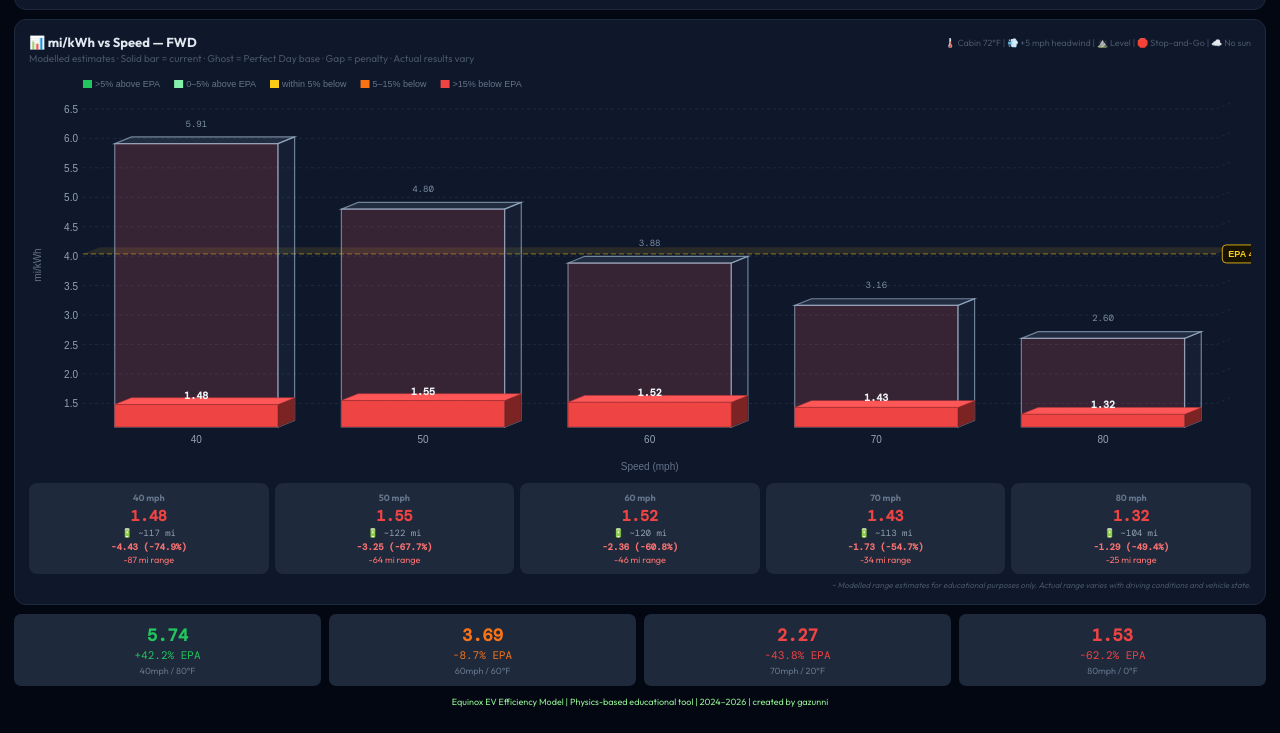
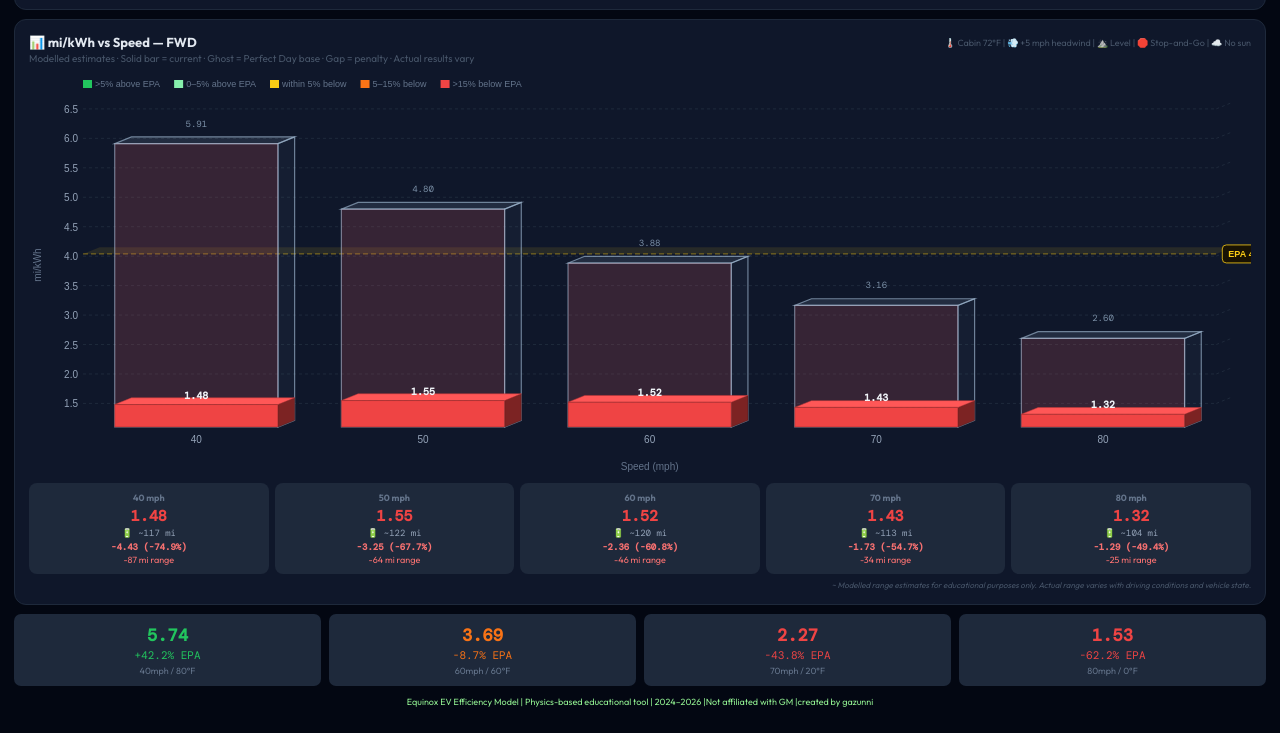
Before and after one commit to gazunni/equinox-ev-calculator, a website: page calculator.html in a window 1280 px wide. Shown: the part 486-1219 px from the top of the page. Drawn offline with nearby package versions, Linux system fonts and the light colour scheme; no server answers.

Commit message:
Update footer text in calculator.html

```diff
--- a/calculator.html
+++ b/calculator.html
@@ -1097,7 +1097,7 @@ function buildApp(){
 
   // ── FOOTER ──
   app.appendChild(el('div',{style:{marginTop:'10px',textAlign:'center',fontSize:'9px',color:'#90EE90',paddingBottom:'14px'}},
-    'Equinox EV Efficiency Model | Physics-based educational tool | 2024–2026 | created by gazunni'),el('div',{style:{marginTop:'5px',fontSize:'8px',color:'#334155',maxWidth:'700px',margin:'5px auto 0',lineHeight:'1.6',textAlign:'center'}},
+    'Equinox EV Efficiency Model | Physics-based educational tool | 2024–2026 |Not affiliated with GM |created by gazunni'),el('div',{style:{marginTop:'5px',fontSize:'8px',color:'#334155',maxWidth:'700px',margin:'5px auto 0',lineHeight:'1.6',textAlign:'center'}},
     'Physics-based educational tool. Results are modelled estimates for informational purposes only — not for trip planning or safety-critical decisions. Real-world range varies with driving behaviour, vehicle condition, and factors not captured in this model. Not affiliated with or endorsed by General Motors Corporation.'));
 
   updDT();updateEpaLabel();
```
